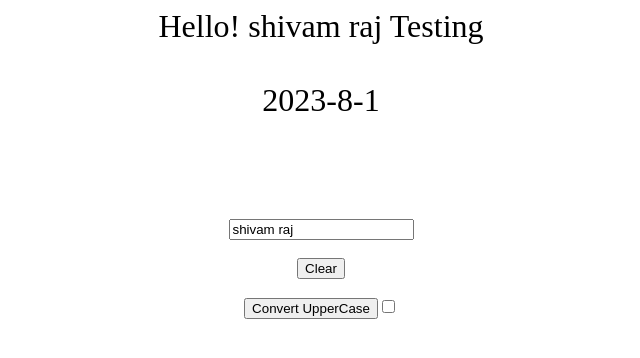
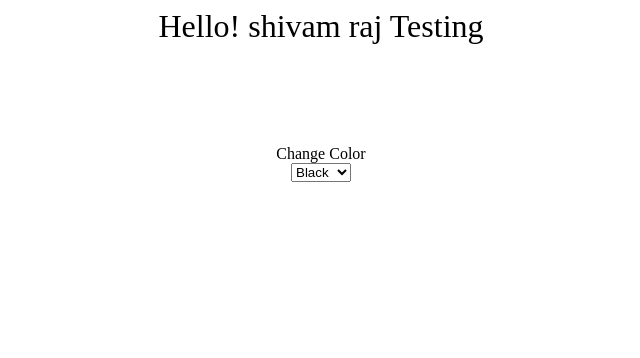
Before and after one commit to Mtank10/VueJS-Learning, a Vue app: page / in a window 1280 px wide. Shown: the top 358 px of the page, without its empty margins (319-959 px from the left). Built offline with nearby package versions, Linux system fonts and the light colour scheme.

Commit message:
color changed with select input field

```diff
--- a/src/components/TestComponent.vue
+++ b/src/components/TestComponent.vue
@@ -1,16 +1,24 @@
 <template>
     <div id="testing">
-        <div :class="{ red:isRed}">
+        <!-- <div :class="{ red:isRed}"> -->
          Hello! {{ name }} Testing
-        </div>
+        <!-- </div> -->
          <br>
-         {{ date }}
+         <!-- {{ date }} -->
     </div>
     <div class="main">
-    <input type="text" v-model="name"><br><br>
+    <!-- <input type="text" v-model="name"><br><br>
     <button @click="greet">Clear</button><br><br>
     <button @click="capitalize">Convert UpperCase</button>
-    <input :checked="isRed" v-model="isRed" type="checkbox" @click="red">
+    <input :checked="isRed" v-model="isRed" type="checkbox" @click="red"> -->
+    <div v-bind:style="{color:color_value.color}">Change Color</div>
+
+  <select v-model="color_value">
+  <option  v-bind:value="{color:'black'}">Black</option>
+  <option  v-bind:value="{color:'red'}">Red</option>
+  <option  v-bind:value="{color:'green'}">Green</option>
+  <option  v-bind:value="{color:'blue'}">Blue</option>
+</select>
     </div>
 </template>
 
@@ -21,7 +29,9 @@
         return {
             name:"shivam raj",
              date:false,
-             isRed:false
+              color_value:{
+                color:"black"
+              }
         }
     },
     //  computed: {
```
